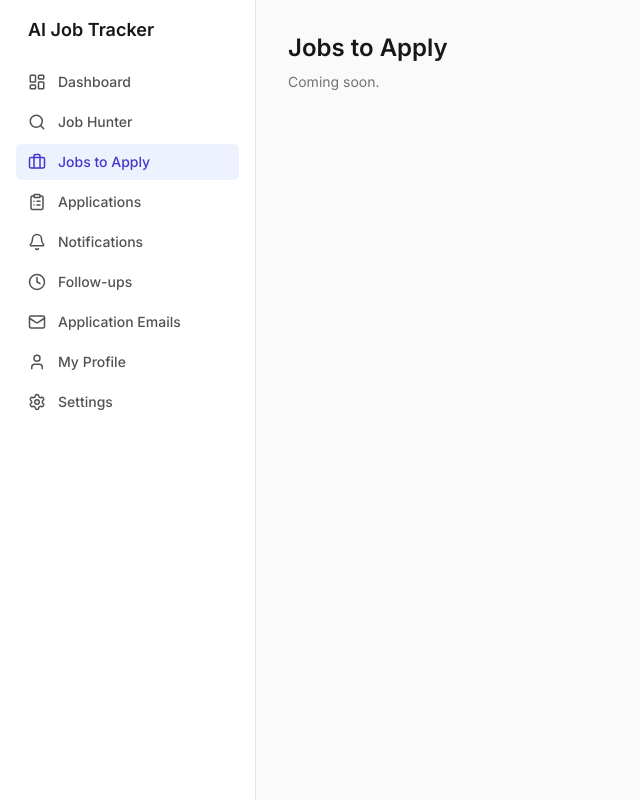
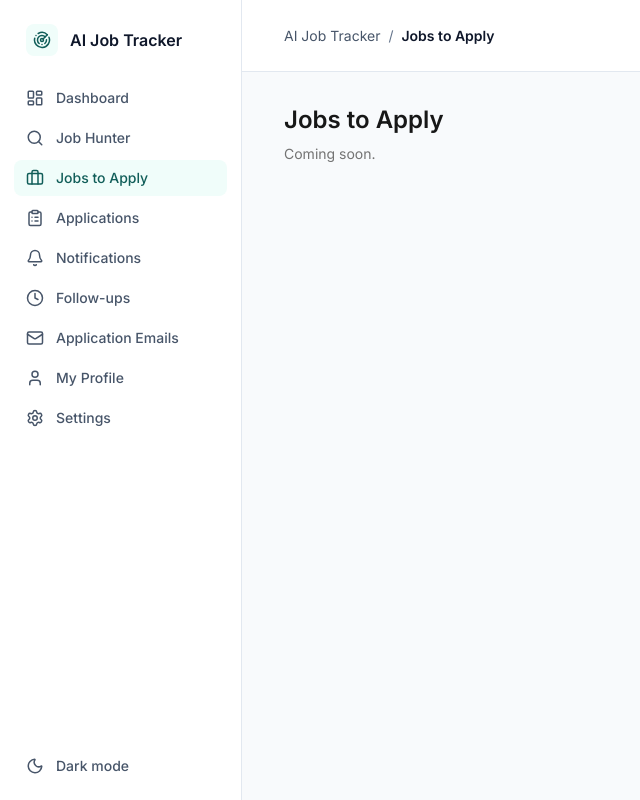
Before and after one commit to marvsmarfil80-ux/ai-job-tracker, a React (Vite) app in the folder frontend/: page /jobs in a window 1280 px wide. Shown: the whole page, without its empty margins (0-640 px from the left). Built offline with nearby package versions, Linux system fonts and the light colour scheme.

Commit message:
Rebuild design tokens and app shell with teal theme and dark mode toggle

```diff
--- a/frontend/index.html
+++ b/frontend/index.html
@@ -5,6 +5,26 @@
     <link rel="icon" type="image/svg+xml" href="/favicon.svg" />
     <meta name="viewport" content="width=device-width, initial-scale=1.0" />
     <title>AI Job Tracker</title>
+    <script>
+      (function () {
+        var dark = false;
+        try {
+          var stored = localStorage.getItem('theme');
+          if (stored === 'dark' || stored === 'light') {
+            dark = stored === 'dark';
+          } else {
+            dark = window.matchMedia('(prefers-color-scheme: dark)').matches;
+          }
+        } catch (error) {
+          try {
+            dark = window.matchMedia('(prefers-color-scheme: dark)').matches;
+          } catch (inner) {
+            dark = false;
+          }
+        }
+        document.documentElement.classList.toggle('dark', dark);
+      })();
+    </script>
   </head>
   <body>
     <div id="root"></div>
--- a/frontend/src/components/Shell.tsx
+++ b/frontend/src/components/Shell.tsx
@@ -1,13 +1,40 @@
-import { Outlet } from 'react-router-dom'
+import { Outlet, useLocation } from 'react-router-dom'
 import Sidebar from './Sidebar'
+import { navItems } from '../lib/nav'
 
 export default function Shell() {
+  const { pathname } = useLocation()
+  const current = navItems.find(
+    (item) => pathname === item.to || pathname.startsWith(`${item.to}/`),
+  )
+
   return (
-    <div className="flex h-full">
+    <div className="flex h-full bg-page text-ink">
       <Sidebar />
-      <main className="flex-1 overflow-y-auto p-8">
-        <Outlet />
-      </main>
+      <div className="flex min-w-0 flex-1 flex-col">
+        <header className="flex h-[72px] shrink-0 items-center border-b border-line bg-surface px-[42px]">
+          <nav aria-label="Breadcrumb">
+            <ol className="flex items-center gap-2 text-sm">
+              <li className="text-ink-muted">AI Job Tracker</li>
+              {current && (
+                <>
+                  <li aria-hidden="true" className="text-ink-subtle">
+                    /
+                  </li>
+                  <li aria-current="page" className="font-semibold text-ink">
+                    {current.label}
+                  </li>
+                </>
+              )}
+            </ol>
+          </nav>
+        </header>
+        <main className="flex-1 overflow-y-auto">
+          <div className="max-w-[1500px] px-[42px] pb-12 pt-8">
+            <Outlet />
+          </div>
+        </main>
+      </div>
     </div>
   )
 }
--- a/frontend/src/components/Sidebar.tsx
+++ b/frontend/src/components/Sidebar.tsx
@@ -1,50 +1,38 @@
 import { NavLink } from 'react-router-dom'
-import {
-  Bell,
-  Briefcase,
-  ClipboardList,
-  Clock,
-  LayoutDashboard,
-  Mail,
-  Search,
-  Settings,
-  User,
-} from 'lucide-react'
-
-const items = [
-  { to: '/dashboard', label: 'Dashboard', icon: LayoutDashboard },
-  { to: '/job-hunter', label: 'Job Hunter', icon: Search },
-  { to: '/jobs', label: 'Jobs to Apply', icon: Briefcase },
-  { to: '/applications', label: 'Applications', icon: ClipboardList },
-  { to: '/notifications', label: 'Notifications', icon: Bell },
-  { to: '/follow-ups', label: 'Follow-ups', icon: Clock },
-  { to: '/emails', label: 'Application Emails', icon: Mail },
-  { to: '/profile', label: 'My Profile', icon: User },
-  { to: '/settings', label: 'Settings', icon: Settings },
-]
+import { Radar } from 'lucide-react'
+import { navItems } from '../lib/nav'
+import ThemeToggle from './ThemeToggle'
 
 export default function Sidebar() {
   return (
-    <nav className="flex w-64 shrink-0 flex-col gap-1 border-r border-neutral-200 bg-white p-4">
-      <div className="mb-4 px-3 text-lg font-semibold text-neutral-900">
-        AI Job Tracker
+    <aside className="flex w-[242px] shrink-0 flex-col overflow-y-auto border-r border-line bg-surface px-3.5 pb-4 pt-6">
+      <div className="flex items-center gap-3 px-3 pb-6">
+        <span className="flex h-8 w-8 items-center justify-center rounded-lg bg-accent-soft text-accent-soft-ink">
+          <Radar size={18} aria-hidden="true" />
+        </span>
+        <span className="text-base font-semibold text-ink">AI Job Tracker</span>
       </div>
-      {items.map(({ to, label, icon: Icon }) => (
+      <nav aria-label="Main" className="flex flex-col gap-1">
+        {navItems.map(({ to, label, icon: Icon }) => (
           <NavLink
             key={to}
             to={to}
             className={({ isActive }) =>
-            `flex items-center gap-3 rounded-md px-3 py-2 text-sm font-medium ${
+              `flex min-h-9 items-center gap-3 rounded-lg px-3 text-sm font-medium transition-colors duration-150 ${
                 isActive
-                ? 'bg-accent-50 text-accent-700'
-                : 'text-neutral-600 hover:bg-neutral-100'
+                  ? 'bg-accent-soft text-accent-soft-ink'
+                  : 'text-ink-muted hover:bg-sunken hover:text-ink'
               }`
             }
           >
-          <Icon size={18} />
+            <Icon size={18} aria-hidden="true" />
             {label}
           </NavLink>
         ))}
       </nav>
+      <div className="mt-auto pt-4">
+        <ThemeToggle />
+      </div>
+    </aside>
   )
 }
--- /dev/null
+++ b/frontend/src/components/ThemeToggle.tsx
@@ -0,0 +1,61 @@
+import { useEffect, useState } from 'react'
+import { Moon, Sun } from 'lucide-react'
+
+function readStored(): 'light' | 'dark' | null {
+  try {
+    const value = localStorage.getItem('theme')
+    return value === 'light' || value === 'dark' ? value : null
+  } catch {
+    return null
+  }
+}
+
+function writeStored(value: 'light' | 'dark'): boolean {
+  try {
+    localStorage.setItem('theme', value)
+    return true
+  } catch {
+    return false
+  }
+}
+
+function applyTheme(dark: boolean) {
+  document.documentElement.classList.toggle('dark', dark)
+}
+
+export default function ThemeToggle() {
+  const [dark, setDark] = useState(() =>
+    document.documentElement.classList.contains('dark'),
+  )
+
+  useEffect(() => {
+    const query = window.matchMedia('(prefers-color-scheme: dark)')
+    const onChange = (event: MediaQueryListEvent) => {
+      if (readStored() === null) {
+        applyTheme(event.matches)
+        setDark(event.matches)
+      }
+    }
+    query.addEventListener('change', onChange)
+    return () => query.removeEventListener('change', onChange)
+  }, [])
+
+  function toggle() {
+    const next = !dark
+    applyTheme(next)
+    setDark(next)
+    writeStored(next ? 'dark' : 'light')
+  }
+
+  return (
+    <button
+      type="button"
+      onClick={toggle}
+      aria-pressed={dark}
+      className="flex min-h-9 w-full items-center gap-3 rounded-lg px-3 text-sm font-medium text-ink-muted transition-colors duration-150 hover:bg-sunken hover:text-ink"
+    >
+      {dark ? <Sun size={18} aria-hidden="true" /> : <Moon size={18} aria-hidden="true" />}
+      Dark mode
+    </button>
+  )
+}
--- a/frontend/src/index.css
+++ b/frontend/src/index.css
@@ -4,13 +4,98 @@
 @import "@fontsource/inter/700.css";
 @import "tailwindcss";
 
+@custom-variant dark (&:where(.dark, .dark *));
+
 @theme {
   --font-sans: "Inter", ui-sans-serif, system-ui, sans-serif;
-  --color-accent-50: #eef2ff;
-  --color-accent-100: #e0e7ff;
-  --color-accent-500: #6366f1;
-  --color-accent-600: #4f46e5;
-  --color-accent-700: #4338ca;
+  --color-accent-50: #f0fdfa;
+  --color-accent-100: #ccfbf1;
+  --color-accent-300: #5eead4;
+  --color-accent-400: #2dd4bf;
+  --color-accent-500: #14b8a6;
+  --color-accent-600: #0f766e;
+  --color-accent-700: #115e59;
+  --radius-card: 14px;
+}
+
+:root {
+  color-scheme: light;
+  --t-page: #f8fafc;
+  --t-surface: #ffffff;
+  --t-sunken: #f1f5f9;
+  --t-ink: #0f172a;
+  --t-ink-muted: #475569;
+  --t-ink-subtle: #64748b;
+  --t-line: #e2e8f0;
+  --t-control: #8392a5;
+  --t-focus: #0f766e;
+  --t-accent-ink: #0f766e;
+  --t-accent-soft: #f0fdfa;
+  --t-accent-soft-ink: #115e59;
+  --t-ok-soft: #dcfce7;
+  --t-ok-ink: #166534;
+  --t-warn-soft: #fef3c7;
+  --t-warn-ink: #92400e;
+  --t-err-soft: #fee2e2;
+  --t-err-ink: #b91c1c;
+  --t-info-soft: #dbeafe;
+  --t-info-ink: #1d4ed8;
+  --t-idle-soft: #f1f5f9;
+  --t-idle-ink: #475569;
+  --t-shadow: 0 1px 2px rgb(15 23 42 / 0.05);
+}
+
+.dark {
+  color-scheme: dark;
+  --t-page: #0b1120;
+  --t-surface: #111827;
+  --t-sunken: #1e293b;
+  --t-ink: #f1f5f9;
+  --t-ink-muted: #a7b3c6;
+  --t-ink-subtle: #94a3b8;
+  --t-line: #1f2a3d;
+  --t-control: #64748b;
+  --t-focus: #2dd4bf;
+  --t-accent-ink: #2dd4bf;
+  --t-accent-soft: #042f2e;
+  --t-accent-soft-ink: #2dd4bf;
+  --t-ok-soft: #052e16;
+  --t-ok-ink: #86efac;
+  --t-warn-soft: #422006;
+  --t-warn-ink: #fcd34d;
+  --t-err-soft: #450a0a;
+  --t-err-ink: #fca5a5;
+  --t-info-soft: #172554;
+  --t-info-ink: #93c5fd;
+  --t-idle-soft: #1e293b;
+  --t-idle-ink: #cbd5e1;
+  --t-shadow: none;
+}
+
+@theme inline {
+  --color-page: var(--t-page);
+  --color-surface: var(--t-surface);
+  --color-sunken: var(--t-sunken);
+  --color-ink: var(--t-ink);
+  --color-ink-muted: var(--t-ink-muted);
+  --color-ink-subtle: var(--t-ink-subtle);
+  --color-line: var(--t-line);
+  --color-control: var(--t-control);
+  --color-focus: var(--t-focus);
+  --color-accent-ink: var(--t-accent-ink);
+  --color-accent-soft: var(--t-accent-soft);
+  --color-accent-soft-ink: var(--t-accent-soft-ink);
+  --color-ok-soft: var(--t-ok-soft);
+  --color-ok-ink: var(--t-ok-ink);
+  --color-warn-soft: var(--t-warn-soft);
+  --color-warn-ink: var(--t-warn-ink);
+  --color-err-soft: var(--t-err-soft);
+  --color-err-ink: var(--t-err-ink);
+  --color-info-soft: var(--t-info-soft);
+  --color-info-ink: var(--t-info-ink);
+  --color-idle-soft: var(--t-idle-soft);
+  --color-idle-ink: var(--t-idle-ink);
+  --shadow-card: var(--t-shadow);
 }
 
 @layer base {
@@ -23,8 +108,26 @@
   body {
     margin: 0;
     font-family: var(--font-sans);
-    background-color: var(--color-neutral-50);
-    color: var(--color-neutral-900);
+    font-size: 14px;
+    line-height: 1.5;
+    background-color: var(--t-page);
+    color: var(--t-ink);
     -webkit-font-smoothing: antialiased;
   }
+
+  :where(a, button, input, select, textarea, summary, [tabindex]):focus-visible {
+    outline: 2px solid var(--t-focus);
+    outline-offset: 2px;
+  }
 }
+
+@media (prefers-reduced-motion: reduce) {
+  *,
+  *::before,
+  *::after {
+    animation-duration: 0.01ms !important;
+    animation-iteration-count: 1 !important;
+    transition-duration: 0.01ms !important;
+    scroll-behavior: auto !important;
+  }
+}
--- /dev/null
+++ b/frontend/src/lib/nav.ts
@@ -0,0 +1,23 @@
+import {
+  Bell,
+  Briefcase,
+  ClipboardList,
+  Clock,
+  LayoutDashboard,
+  Mail,
+  Search,
+  Settings,
+  User,
+} from 'lucide-react'
+
+export const navItems = [
+  { to: '/dashboard', label: 'Dashboard', icon: LayoutDashboard },
+  { to: '/job-hunter', label: 'Job Hunter', icon: Search },
+  { to: '/jobs', label: 'Jobs to Apply', icon: Briefcase },
+  { to: '/applications', label: 'Applications', icon: ClipboardList },
+  { to: '/notifications', label: 'Notifications', icon: Bell },
+  { to: '/follow-ups', label: 'Follow-ups', icon: Clock },
+  { to: '/emails', label: 'Application Emails', icon: Mail },
+  { to: '/profile', label: 'My Profile', icon: User },
+  { to: '/settings', label: 'Settings', icon: Settings },
+]
```
Lines whose indentation alone changed are shown as unchanged.
